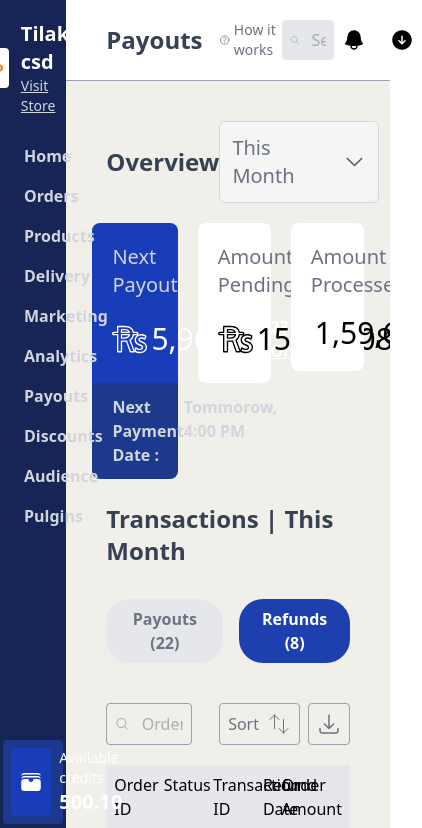
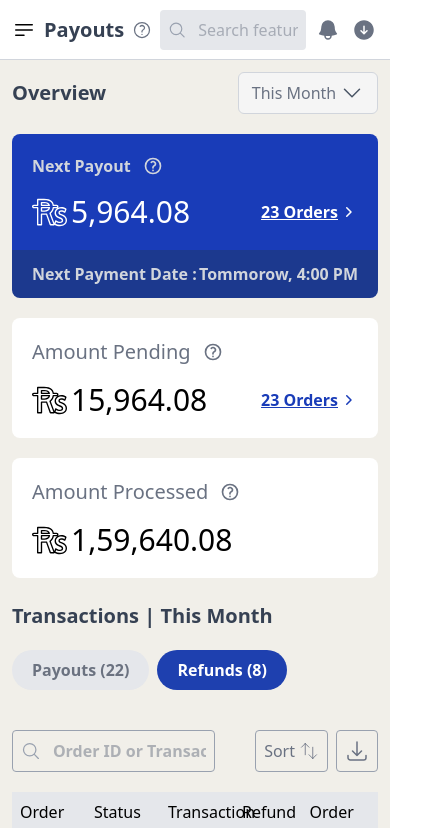
Before and after one commit to Tilak-csd/Dashboard-Clone, a React (Vite) app: page / in a window 390 px wide. Shown: the top 828 px of the page, 422 px wide, since content can reach past the window. Built offline with nearby package versions, Linux system fonts and the light colour scheme.

Commit message:
first responsive is done

```diff
--- a/src/components/DropdownMonth.jsx
+++ b/src/components/DropdownMonth.jsx
@@ -9,8 +9,8 @@ export default function DropdownMonth() {
         <div className='relative'>
             <div
                 onClick={() => setYes(prev => !prev)}
-                className='w-40 flex justify-center items-center p-3 bg-[#f5f5f5] border-1 border-gray-300 rounded-md text-xl text-gray-500 cursor-pointer'>
-                {month} <svg xmlns="http://www.w3.org/2000/svg" className='text-gray-600 w-6 h-6 font-bold size-1 ml-2.5' fill="none" viewBox="0 0 24 24" stroke-width="1.5" stroke="currentColor" >
+                className='w-35 flex justify-center items-center p-2 bg-[#f5f5f5] border-1 border-gray-300 rounded-md text-md text-gray-500 cursor-pointer'>
+                {month} <svg xmlns="http://www.w3.org/2000/svg" className='text-gray-600 w-6 h-6 font-bold size-1 ml-1' fill="none" viewBox="0 0 24 24" stroke-width="1.5" stroke="currentColor" >
                     <path stroke-linecap="round" stroke-linejoin="round" d="m19.5 8.25-7.5 7.5-7.5-7.5" />
                 </svg>
             </div>
@@ -21,14 +21,14 @@ export default function DropdownMonth() {
 
 function Month({ months, setMonth, setYes }) {
     return (
-        <div className='w-[10rem] p-2 absolute border-[1px] border-gray-300 bg-white  rounded-md'>
+        <div className='w-35 p-2 absolute border-[1px] border-gray-300 bg-white  rounded-md'>
             {months.map((month, idx) => {
                 return <li key={idx}
                     onClick={() => {
                         setYes(prev => !prev)
                         setMonth(month)
                     }}
-                    className='w-full text-center text-gray-500 hover:bg-gray-300 text-xl rounded-md list-none cursor-pointer'>{month}</li>
+                    className='w-full text-center text-gray-500 hover:bg-gray-300 text-md rounded-md list-none cursor-pointer'>{month}</li>
 
             })}
 
--- a/src/components/Filter.jsx
+++ b/src/components/Filter.jsx
@@ -2,18 +2,18 @@ import React from 'react'
 
 export default function Filter() {
     return (
-        <div className='mt-10 flex justify-between items-center'>
-            <div className='flex w-[35%] border-[.5px] border-gray-400 p-2 rounded-sm gap-3 '>
+        <div className='mt-10 gap-10 flex justify-between items-center'>
+            <div className='flex border-[.5px] border-gray-400 p-2 rounded-sm gap-3 '>
                 <svg xmlns="http://www.w3.org/2000/svg" fill="none" viewBox="0 0 24 24" stroke-width="1.5" stroke="currentColor" className="size-6 text-gray-400">
                     <path stroke-linecap="round" stroke-linejoin="round" d="m21 21-5.197-5.197m0 0A7.5 7.5 0 1 0 5.196 5.196a7.5 7.5 0 0 0 10.607 10.607Z" />
                 </svg>
-                <input type="text" placeholder='Order ID or Transactions ID' className='text-gray-500 w-full outline-0 placeholder:text-md' />
+                <input type="text" placeholder='Order ID or Transactions ID' className='text-gray-500 w-full outline-0 placeholder:text-md placeholder:font-semibold' />
             </div>
 
             <div className='flex justify-center gap-2 cursor-pointer'>
-                <div className='flex border-[.5px] text-md text-gray-500 border-gray-400 p-2 rounded-sm gap-2 items-center'>
+                <div className='flex gap-1 border-[.5px] text-md text-gray-500 border-gray-400 p-2 rounded-sm items-center'>
                     Sort
-                    <svg xmlns="http://www.w3.org/2000/svg" fill="none" viewBox="0 0 24 24" stroke-width="1" stroke="currentColor" class="size-6">
+                    <svg xmlns="http://www.w3.org/2000/svg" fill="none" viewBox="0 0 24 24" stroke-width="1" stroke="currentColor" class="size-5">
                         <path stroke-linecap="round" stroke-linejoin="round" d="M3 7.5 7.5 3m0 0L12 7.5M7.5 3v13.5m13.5 0L16.5 21m0 0L12 16.5m4.5 4.5V7.5" />
                     </svg>
 
--- a/src/components/Layout.jsx
+++ b/src/components/Layout.jsx
@@ -5,7 +5,7 @@ import MainContent from './MainContent'
 
 export default function Layout() {
   return (
-    <div>
+    <div className='w-full'>
       <Navbar />
       <MainContent />
     </div>
--- a/src/components/MainContent.jsx
+++ b/src/components/MainContent.jsx
@@ -9,15 +9,15 @@ import Transactions from './Transactions'
 
 export default function MainContent() {
   return (
-    <div className='h-auto w-[83vw] overflow-y-scroll scroll-hide p-10 bg-[#f1efe9]'>
+    <div className='h-auto overflow-y-scroll scroll-hide p-3 bg-[#f1efe9] '>
       {/* top line of the main content side */}
       <div className='flex justify-between items-center'>
-        <h1 className='text-2xl font-semibold text-gray-700'>Overview</h1>
+        <h1 className='text-xl font-semibold text-gray-700'>Overview</h1>
         {/* dropdown for selecting the months */}
         <DropdownMonth />
       </div>
       {/* card option amount of transaction  */}
-      <div className='flex justify-center items-start mt-5 gap-5'>
+      <div className='flex justify-center items-start mt-5 gap-5 flex-col'>
         <NextPayout />
         <AmountPending />
         <AmountProcessed />
@@ -26,9 +26,9 @@ export default function MainContent() {
       {/* Transaction This month */}
       <div className='mt-6'>
         {/* headings section */}
-        <h1 className='text-2xl font-semibold text-gray-700'>Transactions | This Month</h1>
+        <h1 className='text-xl font-semibold text-gray-700'>Transactions | This Month</h1>
         {/* buttond for payouts and refunds */}
-        <div className='flex gap-4 my-8'>
+        <div className='flex gap-2 my-5'>
           <Button content={"Payouts (22)"} bgcolor={"#e5e7eb"} color={"#6B7280"} />
           <Button content={"Refunds (8)"} bgcolor={"#1E40AF"} color={"#ffff"} />
         </div>
--- a/src/components/Navbar.jsx
+++ b/src/components/Navbar.jsx
@@ -2,31 +2,27 @@ import React from 'react'
 
 export default function Navbar() {
     return (
-        <div className='flex justify-between items-center sticky top-0 z-1 bg-white h-20 p-10 w-[83vw] border-b-1 border-gray-400'>
-            <div className='flex justify-center items-center gap-4'>
-                <h1 className='text-2xl font-semibold text-gray-700'>Payouts</h1>
+        <div className='flex justify-between items-center sticky top-0 z-1 bg-white h-15 p-3 border-b-[1px] border-gray-300'>
+            <div className='flex justify-center items-center gap-2'>
+                <Button></Button>
+                <h1 className='text-xl font-semibold text-gray-700'>Payouts</h1>
                 <div className='flex items-center justify-center text-sm gap-1 text-gray-500'>
                     <svg xmlns="http://www.w3.org/2000/svg" fill="none" viewBox="0 0 24 24" stroke-width="1.5" stroke="currentColor" class="size-5">
                         <path stroke-linecap="round" stroke-linejoin="round" d="M9.879 7.519c1.171-1.025 3.071-1.025 4.242 0 1.172 1.025 1.172 2.687 0 3.712-.203.179-.43.326-.67.442-.745.361-1.45.999-1.45 1.827v.75M21 12a9 9 0 1 1-18 0 9 9 0 0 1 18 0Zm-9 5.25h.008v.008H12v-.008Z" />
                     </svg>
-                    <p>How it works</p>
+                    <p className='hidden'>How it works</p>
                 </div>
             </div>
-            <div className='flex w-[40%] bg-gray-200 p-2 rounded-sm gap-3'>
-                <svg xmlns="http://www.w3.org/2000/svg" fill="none" viewBox="0 0 24 24" stroke-width="1.5" stroke="currentColor" className="size-6 text-gray-400">
-                    <path stroke-linecap="round" stroke-linejoin="round" d="m21 21-5.197-5.197m0 0A7.5 7.5 0 1 0 5.196 5.196a7.5 7.5 0 0 0 10.607 10.607Z" />
-                </svg>
-                <input type="text" placeholder='Search features, tutorials, etc.' className='text-gray-500 w-full outline-0 placeholder:text-md' />
-            </div>
+            <Search></Search>
 
-            <div className='flex gap-2'>
-                <div className=' w-10 h-10 hover:bg-[#ebe2ca] cursor-pointer rounded-full flex justify-center items-center'>
-                    <svg xmlns="http://www.w3.org/2000/svg" viewBox="0 0 24 24" fill="currentColor" class="size-6">
+            <div className='flex gap-2 justify-center items-center '>
+                <div className=' w-7 h-7 hover:bg-[#ebe2ca] cursor-pointer rounded-full flex justify-center items-center'>
+                    <svg xmlns="http://www.w3.org/2000/svg" viewBox="0 0 24 24" fill="currentColor" class="text-gray-500 size-6">
                         <path fill-rule="evenodd" d="M5.25 9a6.75 6.75 0 0 1 13.5 0v.75c0 2.123.8 4.057 2.118 5.52a.75.75 0 0 1-.297 1.206c-1.544.57-3.16.99-4.831 1.243a3.75 3.75 0 1 1-7.48 0 24.585 24.585 0 0 1-4.831-1.244.75.75 0 0 1-.298-1.205A8.217 8.217 0 0 0 5.25 9.75V9Zm4.502 8.9a2.25 2.25 0 1 0 4.496 0 25.057 25.057 0 0 1-4.496 0Z" clip-rule="evenodd" />
                     </svg>
                 </div>
-                <div className='w-10 h-10 hover:bg-[#ebe2ca] cursor-pointer rounded-full flex justify-center items-center'>
-                    <svg xmlns="http://www.w3.org/2000/svg" viewBox="0 0 24 24" fill="currentColor" class="size-6">
+                <div className='w-7 h-7 hover:bg-[#ebe2ca] cursor-pointer rounded-full flex justify-center items-center'>
+                    <svg xmlns="http://www.w3.org/2000/svg" viewBox="0 0 24 24" fill="currentColor" class="text-gray-500 size-6">
                         <path fill-rule="evenodd" d="M12 2.25c-5.385 0-9.75 4.365-9.75 9.75s4.365 9.75 9.75 9.75 9.75-4.365 9.75-9.75S17.385 2.25 12 2.25Zm-.53 14.03a.75.75 0 0 0 1.06 0l3-3a.75.75 0 1 0-1.06-1.06l-1.72 1.72V8.25a.75.75 0 0 0-1.5 0v5.69l-1.72-1.72a.75.75 0 0 0-1.06 1.06l3 3Z" clip-rule="evenodd" />
                     </svg>
 
@@ -36,3 +32,23 @@ export default function Navbar() {
         </div>
     )
 }
+
+function Button() {
+    return <button
+        className='cursor-pointer'
+    >
+        <svg xmlns="http://www.w3.org/2000/svg" fill="none" viewBox="0 0 24 24" stroke-width="1.5" stroke="currentColor" class="size-6">
+            <path stroke-linecap="round" stroke-linejoin="round" d="M3.75 6.75h16.5M3.75 12h16.5m-16.5 5.25H12" />
+        </svg>
+
+    </button>
+}
+
+function Search() {
+    return <div className='flex w-[40%] bg-gray-200 p-2 rounded-sm gap-3'>
+        <svg xmlns="http://www.w3.org/2000/svg" fill="none" viewBox="0 0 24 24" stroke-width="1.5" stroke="currentColor" className="size-6 text-gray-400">
+            <path stroke-linecap="round" stroke-linejoin="round" d="m21 21-5.197-5.197m0 0A7.5 7.5 0 1 0 5.196 5.196a7.5 7.5 0 0 0 10.607 10.607Z" />
+        </svg>
+        <input type="text" placeholder='Search features, tutorials, etc.' className='text-gray-500 w-full outline-0 placeholder:text-md' />
+    </div>
+}
--- a/src/components/UI/Button.jsx
+++ b/src/components/UI/Button.jsx
@@ -2,7 +2,7 @@ import React from 'react'
 
 export default function Button({bgcolor, content, color}) {
   return (
-    <button className='rounded-3xl px-5 py-2 text-md font-semibold' style={{backgroundColor:`${bgcolor}`, color:`${color}`}}>
+    <button className='rounded-3xl px-5 py-2 text-md font-semibold cursor-pointer' style={{backgroundColor:`${bgcolor}`, color:`${color}`}}>
       {content}
     </button>
   )
--- a/src/components/amount/AmountPending.jsx
+++ b/src/components/amount/AmountPending.jsx
@@ -3,7 +3,7 @@ import CustomIcon from '../../assets/CustomIcon'
 
 export default function AmountPending() {
     return (
-        <div className='bg-white w-[30%] p-5 rounded-lg flex flex-col  gap-4'>
+        <div className='bg-white w-full p-5 rounded-lg flex flex-col  gap-4'>
             {/* heading section  */}
             <h1 className='flex items-center gap-3 text-gray-500 text-xl '>
                 Amount Pending
--- a/src/components/amount/AmountProcessed.jsx
+++ b/src/components/amount/AmountProcessed.jsx
@@ -3,7 +3,7 @@ import CustomIcon from '../../assets/CustomIcon'
 
 export default function AmountProcessed() {
     return (
-        <div className='bg-white w-[30%] p-5 rounded-lg flex flex-col  gap-4'>
+        <div className='bg-white w-full p-5 rounded-lg flex flex-col  gap-4'>
             {/* heading section  */}
             <h1 className='flex items-center gap-3 text-gray-500 text-xl '>
                 Amount Processed
--- a/src/components/amount/NextPayout.jsx
+++ b/src/components/amount/NextPayout.jsx
@@ -4,10 +4,10 @@ import CustomIcon from '../../assets/CustomIcon'
 
 export default function NextPayout() {
     return (
-        <div className='w-[35%] h-auto'>
+        <div className='w-full h-auto'>
             <div className=' bg-blue-800 rounded-t-lg w-full p-5 flex gap-4 flex-col hover:bg-blue-900'>
                 {/* The Tilte section */}
-                <h1 className='flex items-center gap-3 text-gray-300 text-xl'>
+                <h1 className='flex items-center gap-3 text-gray-300 text-md font-semibold'>
                     Next Payout
                     <svg xmlns="http://www.w3.org/2000/svg" fill="none" viewBox="0 0 24 24" stroke-width="2" stroke="currentColor" class="size-5">
                         <path stroke-linecap="round" stroke-linejoin="round" d="M9.879 7.519c1.171-1.025 3.071-1.025 4.242 0 1.172 1.025 1.172 2.687 0 3.712-.203.179-.43.326-.67.442-.745.361-1.45.999-1.45 1.827v.75M21 12a9 9 0 1 1-18 0 9 9 0 0 1 18 0Zm-9 5.25h.008v.008H12v-.008Z" />
--- a/src/components/sidebar/Sidebar.jsx
+++ b/src/components/sidebar/Sidebar.jsx
@@ -2,7 +2,7 @@ import React from 'react'
 import SidebarItems from './SidebarItems'
 export default function SideBar() {
   return (
-    <div className='w-[17vw] sticky top-0 flex items-center p-2 flex-col bg-blue-950 h-screen gap-1'>
+    <div className='w-[17vw] sticky top-0 hidden items-center p-2 flex-col bg-blue-950 h-screen gap-1'>
       <div className='flex gap-1 mt-3 justify-start items-center'>
         <img src="./image.png" alt="" className='w-10 rounded-sm h-10' />
         <div className='ml-2 flex flex-col'>
--- a/src/store/atoms/main.js
+++ b/src/store/atoms/main.js
@@ -4,3 +4,8 @@ export const StatusAtom = atom({
     key : "Suc,cessAtom",
     default : "process"
 })
+
+export const NavBarAtom = atom({
+    key : "NavBarAtom",
+    default : false
+})
```
